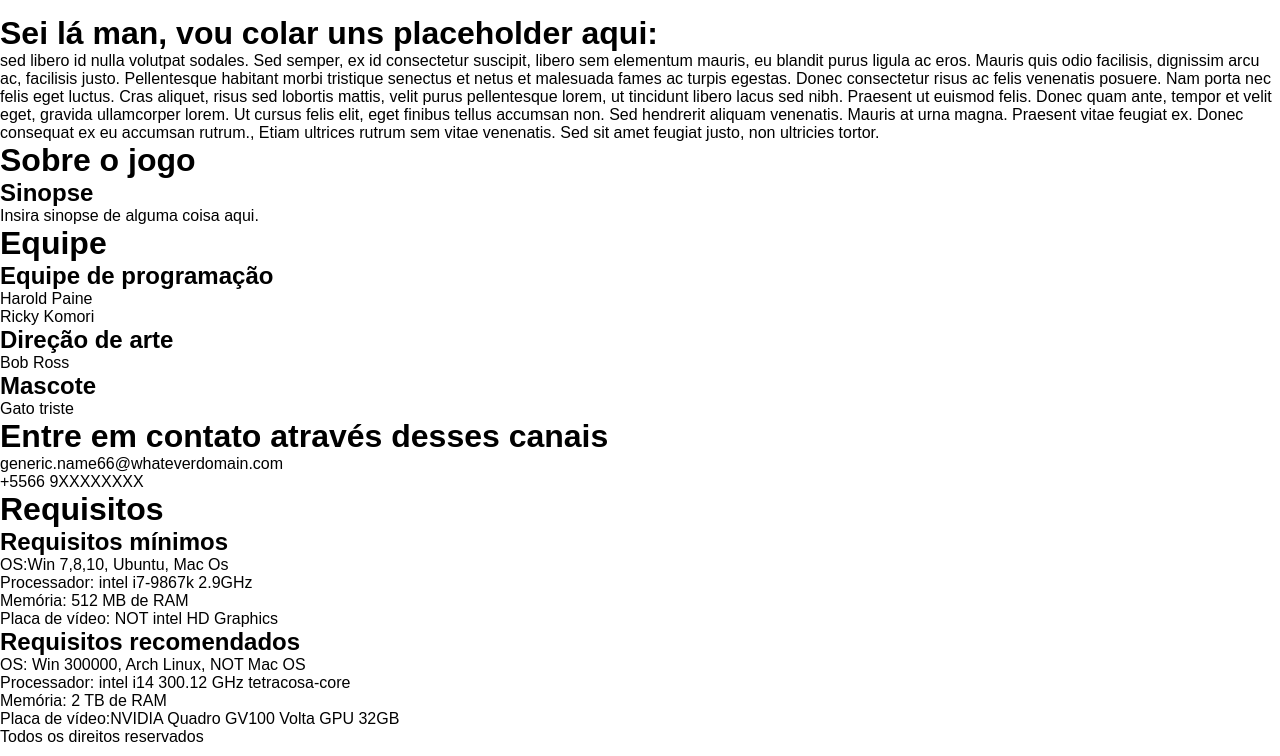
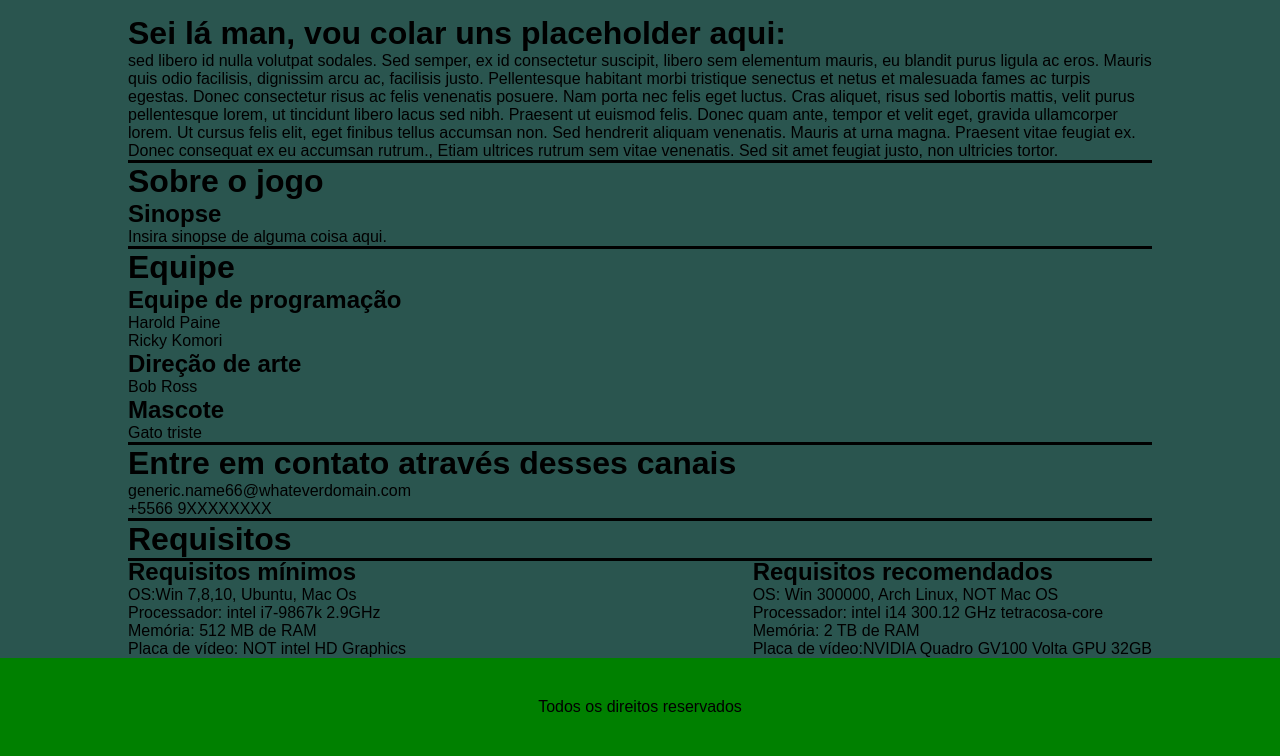
Before and after one commit to gabrielfeitosa00/Unect--Trainee-project, a plain HTML site: page index.html in a window 1280 px wide. Shown: the part 135-891 px from the top of the page. Drawn offline with Linux system fonts and the light colour scheme.

Commit message:
simple bg, footer bg, req dividido, solid border

```diff
--- a/index.html
+++ b/index.html
@@ -5,7 +5,7 @@
     <meta charset="utf-8">
     <meta name="description" content="Projeto Trainee unect ">
     <link rel="stylesheet" type="text/css" href="style.css">
-    <title>Project with no working title yet</title>
+    <title>Red Dragoon Projeckt</title>
 </head>
 
 <body>
@@ -58,7 +58,7 @@
 
     </div>
 
-    <div class="CotentBox" , id="team">
+    <div class="ContentBox" , id="team">
 
         <h1>Equipe</h1>
 
--- a/style.css
+++ b/style.css
@@ -4,7 +4,24 @@
     font-family: Arial, Helvetica, sans-serif;
 }
 
+body{
+    background-color: #2A554F;
+}
 
+.container{
+    width: 1024px;
+    margin: auto;
+
+
+}
+
+.ContentBox{
+
+    width: 1024px;
+    margin: auto;
+
+    border-bottom-style: solid ;
+}
 
 header{
 
@@ -17,12 +34,7 @@ header{
 
 
 }
-.container{
-    width: 1024px;
-    margin: auto;
 
-
-}
 
 #Logo {
 
@@ -70,3 +82,29 @@ header{
     color: greenyellow;
 
 }
+
+#req{
+
+    padding: ;
+}
+
+#req-min{
+
+    float: left;
+}
+
+#req-rec{
+
+    float: right;
+}
+
+
+footer{
+
+    text-align: center;
+    width: 100%;
+
+    padding: 40px 0px 40px 0px;
+    background-color: green;
+    clear: both;
+}
```
